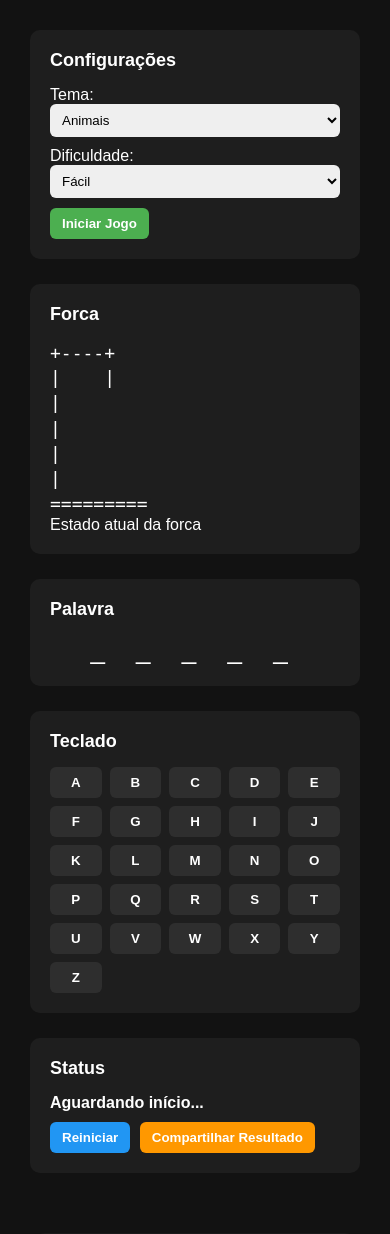
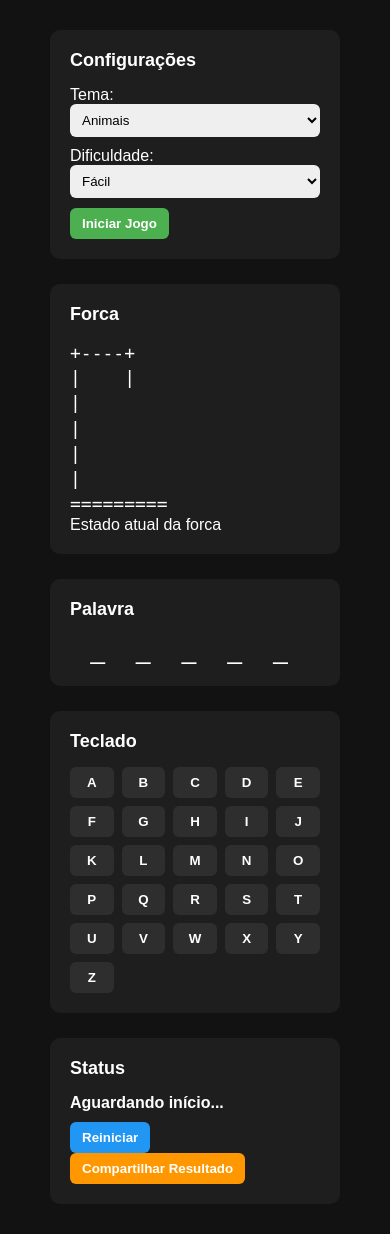
Before and after one commit to leleosz-0/PalavraSecreta, a PHP site: page / in a window 390 px wide. Shown: the part 73-1307 px from the top of the page. Run offline with PHP 8.4, Linux system fonts and the light colour scheme.

Commit message:
Responsividade do CSS

```diff
--- a/style.css
+++ b/style.css
@@ -37,9 +37,9 @@ main {
   display: flex;
   flex-direction: column;
   gap: 25px;
-  padding: 30px;
-  max-width: 900px;
-  margin: 0 auto;
+  padding: 20px;
+  width: calc(100% - 60px);
+  margin: 10px auto;
   flex: 1;
 }
 
```
